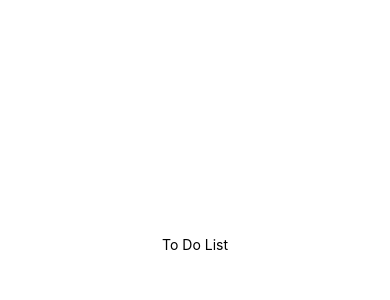
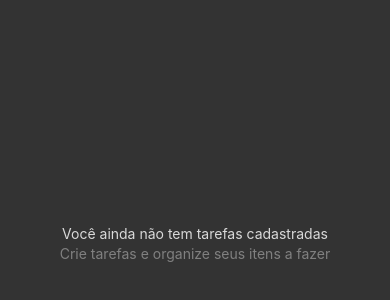
Before and after one commit to CaioLucasNS/todolist, a React Native app: screen / in a window 390 px wide. Shown: the part 178-478 px from the top of the page. Built offline with nearby package versions, Linux system fonts and the light colour scheme.

Commit message:
Home screen initial structure

```diff
--- a/App.tsx
+++ b/App.tsx
@@ -1,15 +1,11 @@
-import { Text, View } from "react-native";
+import { StatusBar } from "expo-status-bar";
+import { Home } from "./src/screens/Home";
 
 export default function App() {
   return (
-    <View
-      style={{
-        flex: 1,
-        justifyContent: "center",
-        alignItems: "center",
-      }}
-    >
-      <Text>To Do List</Text>
-    </View>
+    <>
+      <StatusBar style="light" translucent />
+      <Home />
+    </>
   );
 }
--- /dev/null
+++ b/src/screens/Home/index.tsx
@@ -0,0 +1,15 @@
+import { Text, SafeAreaView } from "react-native";
+import { styles } from "./styles";
+
+export function Home() {
+  return (
+    <SafeAreaView style={styles.container}>
+      <Text style={styles.notTaskTitle}>
+        Você ainda não tem tarefas cadastradas
+      </Text>
+      <Text style={styles.notTaskDescription}>
+        Crie tarefas e organize seus itens a fazer
+      </Text>
+    </SafeAreaView>
+  );
+}
--- /dev/null
+++ b/src/screens/Home/styles.ts
@@ -0,0 +1,23 @@
+import { StyleSheet } from "react-native";
+import { theme } from "../../theme/theme";
+
+export const styles = StyleSheet.create({
+  container: {
+    flex: 1,
+    backgroundColor: theme.gray400,
+    alignItems: "center",
+    justifyContent: "center",
+  },
+  notTaskTitle: {
+    color: theme.gray200,
+    fontSize: 14,
+    fontWeight: "400",
+    lineHeight: 20,
+  },
+  notTaskDescription: {
+    color: theme.gray300,
+    fontSize: 14,
+    fontWeight: "400",
+    lineHeight: 20,
+  },
+});
```
